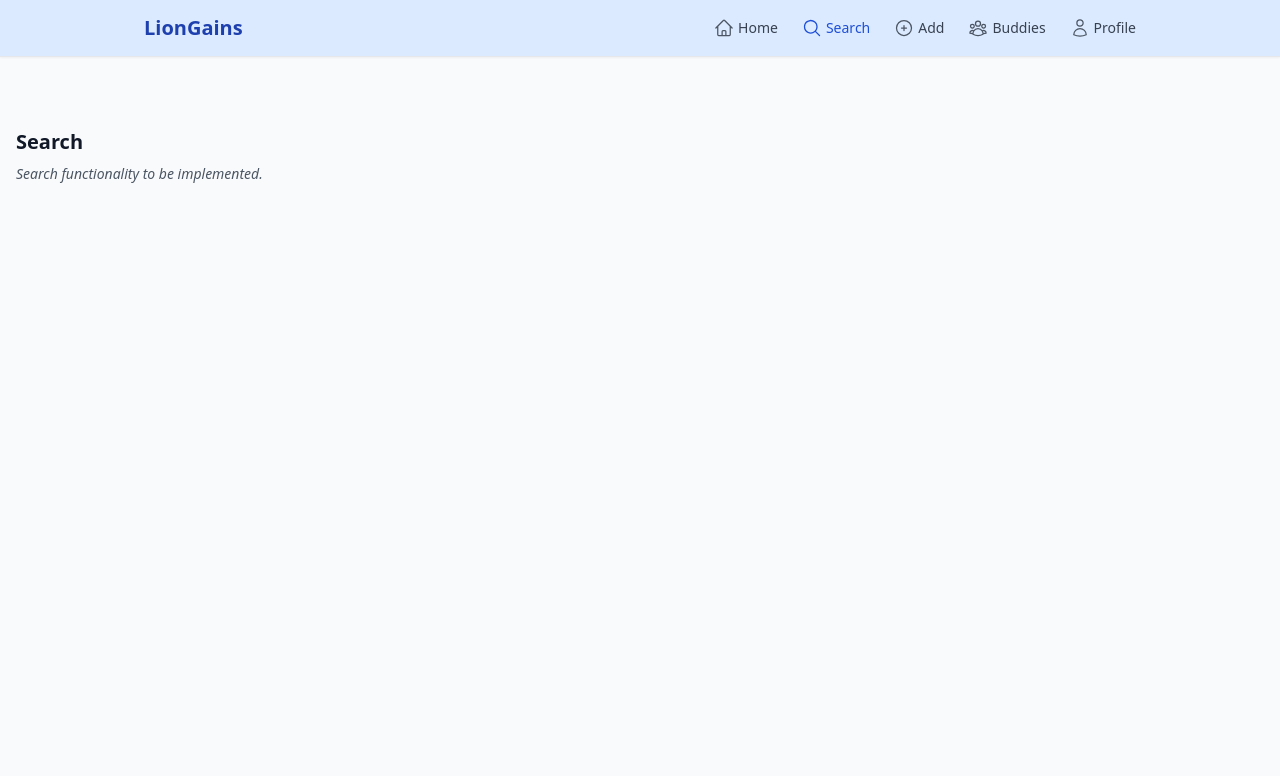
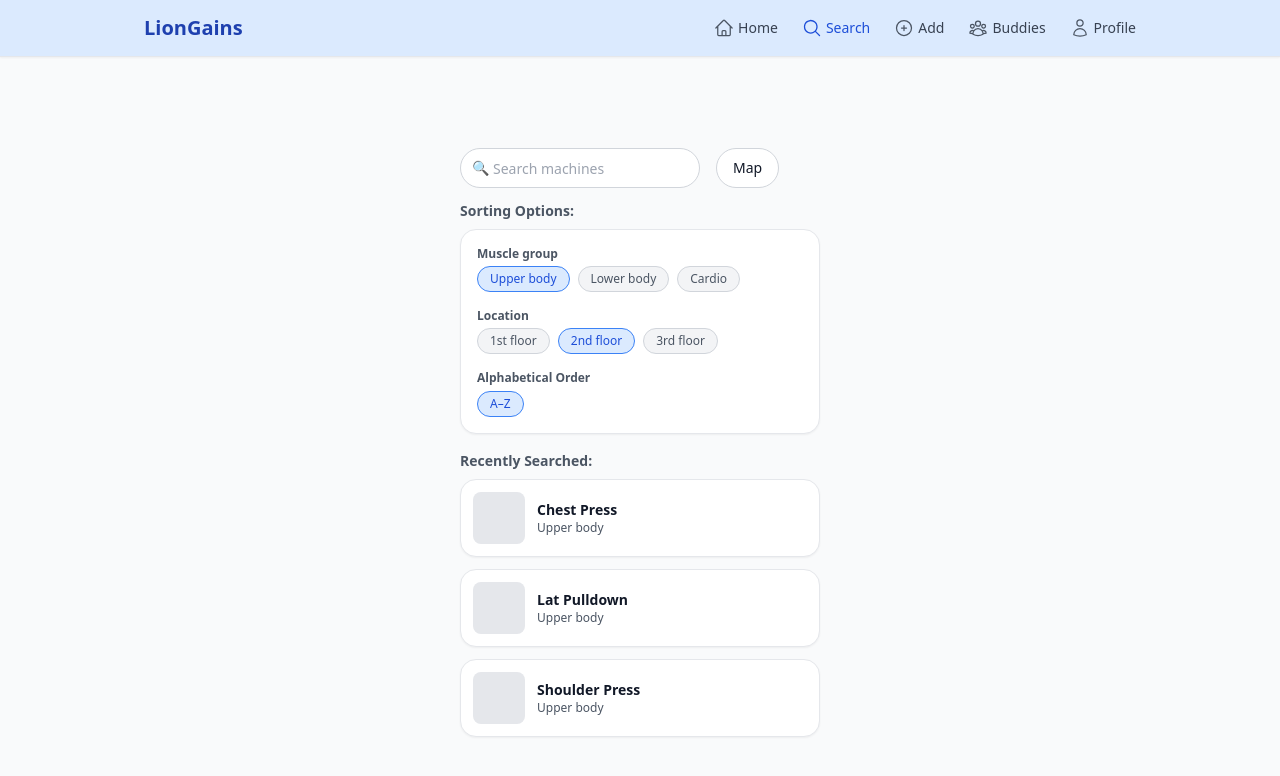
Before and after one commit to NancyCLY/liongains, a React (Create React App) app: page /search in a window 1280 px wide. Shown: the top 776 px of the page. Built offline with nearby package versions, Linux system fonts and the light colour scheme; no server answers.

Commit message:
Added Search page UI

```diff
--- a/src/pages/Search.js
+++ b/src/pages/Search.js
@@ -1,24 +1,214 @@
+import React, { useState, useMemo } from "react";
+
 /*
-  SEARCH PAGE
+  SEARCH PAGE — React version of Search.html (converted from mockup)
+  Citation for original HTML structure and interactions:
+  :contentReference[oaicite:2]{index=2}
 
-  TODO:
-  1. Implement search bar UI.
-  2. Create machine category filtering UI.
-  3. Display results (machine cards or videos).
-  4. Add Firebase search logic if needed.
-  5. Add debounced input handling.
-
-  Note:
-  Navbar already implemented globally.
+  The visual structure / interaction design is based on:
+  :contentReference[oaicite:3]{index=3}
 */
 
 export default function Search() {
+  /* --------------------------------------------------------------------------
+     STATE
+  -------------------------------------------------------------------------- */
+  const [query, setQuery] = useState("");
+  const [activeMuscle, setActiveMuscle] = useState("Upper body");
+  const [activeLocation, setActiveLocation] = useState("2nd floor");
+  const [alphabetical, setAlphabetical] = useState(true);
+
+  /* Sample data (“Recently Searched”) */
+  const machines = [
+    { name: "Chest Press", group: "Upper body", location: "2nd floor" },
+    { name: "Leg Press", group: "Lower body", location: "1st floor" },
+    { name: "Treadmill", group: "Cardio", location: "3rd floor" },
+    { name: "Lat Pulldown", group: "Upper body", location: "2nd floor" },
+    { name: "Shoulder Press", group: "Upper body", location: "2nd floor" },
+  ];
+
+  /* --------------------------------------------------------------------------
+     FILTERED MACHINE LIST
+  -------------------------------------------------------------------------- */
+  const filteredMachines = useMemo(() => {
+    let list = machines;
+
+    // text search
+    if (query.trim()) {
+      list = list.filter((m) =>
+        m.name.toLowerCase().includes(query.toLowerCase())
+      );
+    }
+
+    // muscle group filter
+    if (activeMuscle) {
+      list = list.filter((m) => m.group === activeMuscle);
+    }
+
+    // location filter
+    if (activeLocation) {
+      list = list.filter((m) => m.location === activeLocation);
+    }
+
+    // alphabetical
+    if (alphabetical) {
+      list = [...list].sort((a, b) => a.name.localeCompare(b.name));
+    }
+
+    return list;
+  }, [query, activeMuscle, activeLocation, alphabetical]);
+
+  /* --------------------------------------------------------------------------
+     PILL COMPONENT
+  -------------------------------------------------------------------------- */
+  const Pill = ({ label, active, onClick }) => (
+    <button
+      onClick={onClick}
+      className={`px-3 py-1 rounded-full border text-xs ${
+        active
+          ? "border-blue-500 bg-blue-100 text-blue-700"
+          : "border-gray-300 bg-gray-100 text-gray-600"
+      }`}
+    >
+      {label}
+    </button>
+  );
+
+  /* --------------------------------------------------------------------------
+     RENDER
+  -------------------------------------------------------------------------- */
   return (
-    <div className="pt-16 px-4">
-      <h1 className="text-xl font-semibold">Search</h1>
-      <p className="text-gray-600 text-sm italic mt-2">
-        Search functionality to be implemented.
-      </p>
+    <div className="pt-16 pb-24">
+      {/* Inner container for “phone width” feel */}
+      <div className="max-w-[360px] mx-auto pb-20">
+        {/* ---------------------------------------------------------------
+            SEARCH BAR
+        ---------------------------------------------------------------- */}
+        <section className="pt-5 pb-3">
+          <div className="flex items-center gap-4">
+            {/* Search input */}
+            <div className="relative flex-1 max-w-[240px]">
+              <span className="absolute left-3 top-1/2 -translate-y-1/2 text-gray-500 text-sm">
+                🔍
+              </span>
+              <input
+                type="text"
+                value={query}
+                onChange={(e) => setQuery(e.target.value)}
+                placeholder="Search machines"
+                className="w-full h-10 pl-8 pr-3 rounded-full border border-gray-300 text-sm"
+              />
+            </div>
+
+            {/* Map button */}
+            <button className="h-10 px-4 rounded-full border border-gray-300 bg-white text-sm hover:bg-gray-100">
+              Map
+            </button>
+          </div>
+        </section>
+
+        {/* ---------------------------------------------------------------
+            FILTERS
+        ---------------------------------------------------------------- */}
+        <section>
+          <h2 className="text-[14px] font-semibold text-gray-600 mb-2">
+            Sorting Options:
+          </h2>
+
+          <div className="border rounded-2xl p-4 bg-white shadow-sm">
+            {/* Muscle Group */}
+            <div className="mb-4">
+              <p className="text-xs font-semibold mb-1 text-gray-600">
+                Muscle group
+              </p>
+              <div className="flex flex-wrap gap-2">
+                <Pill
+                  label="Upper body"
+                  active={activeMuscle === "Upper body"}
+                  onClick={() => setActiveMuscle("Upper body")}
+                />
+                <Pill
+                  label="Lower body"
+                  active={activeMuscle === "Lower body"}
+                  onClick={() => setActiveMuscle("Lower body")}
+                />
+                <Pill
+                  label="Cardio"
+                  active={activeMuscle === "Cardio"}
+                  onClick={() => setActiveMuscle("Cardio")}
+                />
+              </div>
+            </div>
+
+            {/* Location */}
+            <div className="mb-4">
+              <p className="text-xs font-semibold mb-1 text-gray-600">
+                Location
+              </p>
+              <div className="flex flex-wrap gap-2">
+                <Pill
+                  label="1st floor"
+                  active={activeLocation === "1st floor"}
+                  onClick={() => setActiveLocation("1st floor")}
+                />
+                <Pill
+                  label="2nd floor"
+                  active={activeLocation === "2nd floor"}
+                  onClick={() => setActiveLocation("2nd floor")}
+                />
+                <Pill
+                  label="3rd floor"
+                  active={activeLocation === "3rd floor"}
+                  onClick={() => setActiveLocation("3rd floor")}
+                />
+              </div>
+            </div>
+
+            {/* Alphabetical */}
+            <div>
+              <p className="text-xs font-semibold mb-1 text-gray-600">
+                Alphabetical Order
+              </p>
+              <Pill
+                label="A–Z"
+                active={alphabetical}
+                onClick={() => setAlphabetical(true)}
+              />
+            </div>
+          </div>
+        </section>
+
+        {/* ---------------------------------------------------------------
+            RECENTLY SEARCHED MACHINE LIST
+        ---------------------------------------------------------------- */}
+        <section className="mt-4">
+          <h2 className="text-[14px] font-semibold text-gray-600 mb-2">
+            Recently Searched:
+          </h2>
+
+          <div className="flex flex-col gap-3">
+            {filteredMachines.length === 0 ? (
+              <p className="text-gray-600 text-sm italic">No machines found.</p>
+            ) : (
+              filteredMachines.map((m, i) => (
+                <article
+                  key={i}
+                  className="flex items-center gap-3 p-3 border rounded-2xl bg-white shadow-sm"
+                >
+                  {/* Thumbnail placeholder */}
+                  <div className="w-[52px] h-[52px] rounded-lg bg-gray-200" />
+
+                  {/* Info */}
+                  <div className="flex-1">
+                    <p className="text-sm font-semibold">{m.name}</p>
+                    <p className="text-xs text-gray-600">{m.group}</p>
+                  </div>
+                </article>
+              ))
+            )}
+          </div>
+        </section>
+      </div>
     </div>
   );
 }
```
